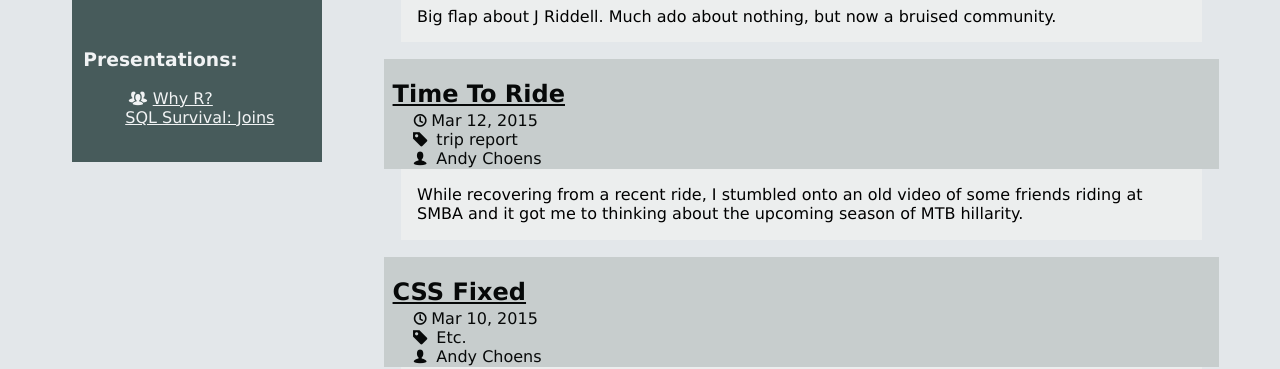
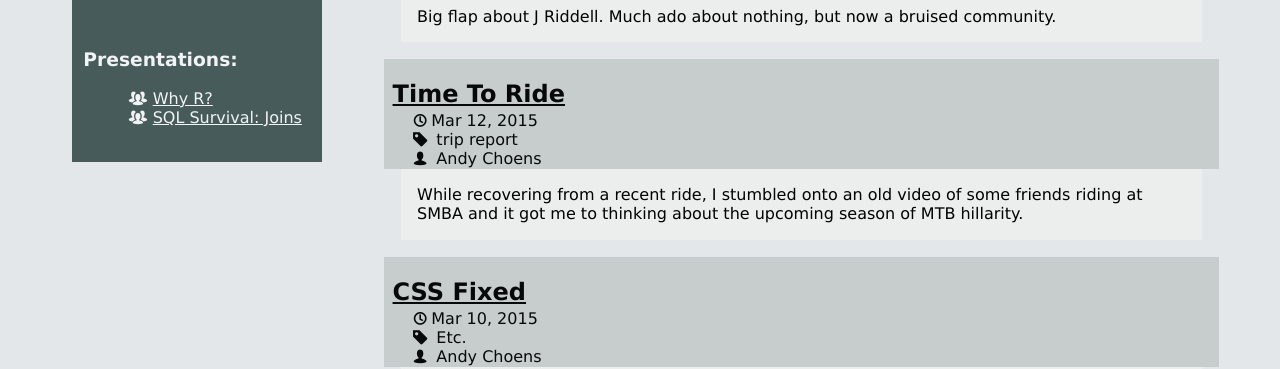
Before and after one commit to Choens/choens.github.io, a Jekyll site: the page built from index.html, in a window 1280 px wide. Shown: the part 626-995 px from the top of the page. Built offline with Jekyll 4.4.1, drawn with Linux system fonts in a browser that asks for light colours; Markdown is read by kramdown in place of the engine named in the settings; the list of posts is cut into pages by our own code.

Commit message:
Adds the icon to my SQL Survival prese.

```diff
--- a/_layouts/default.html
+++ b/_layouts/default.html
@@ -70,6 +70,7 @@
           <a href="https://choens.github.io/why-r/#/">Why R?</a>
         </li>
         <li>
+            <i class="icon-users"></i>
             <a href="https://github.com/Choens/sql-survival-guide/blob/master/04-joins.pdf" >SQL Survival: Joins</a>
         </li>
       </ul>
```
